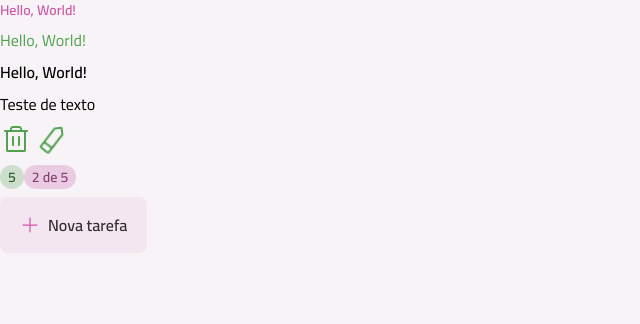
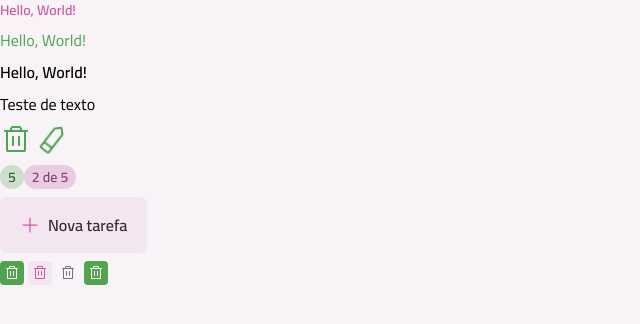
Before and after one commit to SouzaMVictor/todo, a React (Vite) app: page / in a window 1280 px wide. Shown: the top 324 px of the page, without its empty margins (0-640 px from the left). Built offline with nearby package versions, Linux system fonts and the light colour scheme.

Commit message:
feat(button): added button icons

```diff
--- a/src/App.tsx
+++ b/src/App.tsx
@@ -5,6 +5,7 @@
 import Badge from "./assets/components/badge";
 import Button from "./assets/components/button";
 import PlusIcon from "./assets/icons/Plus-Regular.svg?react"
+import ButtonIcon from "./assets/components/button-icon";
 
 export default function App() {
   return (
@@ -32,6 +33,13 @@
           Nova tarefa
         </Button>
       </div>
+
+      <div className="flex gap-1">
+        <ButtonIcon icon={TrashIcon} />
+        <ButtonIcon icon={TrashIcon} variant="secondary" />
+        <ButtonIcon icon={TrashIcon} variant="tertiary"/>
+        <ButtonIcon icon={TrashIcon} />
+      </div>
     </div>
     </div>
   );
--- /dev/null
+++ b/src/assets/components/button-icon.tsx
@@ -0,0 +1,59 @@
+import React from "react"
+import Icon from "./icon"
+import { cva, type VariantProps } from "class-variance-authority"
+
+
+export const ButtonIconVariants = cva(`inline-flex items-center justify-center cursor-pointer transition group`, {
+    variants:{
+        variant:{
+            primary: "bg-green-base hover:bg-green-dark",
+            secondary: "bg-grey-200 hover:bg-pink-base",
+            tertiary: "bg-transparent hover:bg-grey-200"
+        },
+        size:{
+            sm: "w-6 h-6 p-1 rounded"
+        },
+        disabled:{
+            true: "opacity-50 pointer-events-none"
+        }
+    },
+    defaultVariants:{
+        variant: "primary",
+        size: "sm",
+        disabled: false
+    }
+})
+
+export const ButtonIconIconVariants = cva("transition",{
+    variants:{
+        variant:{
+            primary: "fill-white",
+            secondary: "fill-pink-base group-hover:fill-white",
+            tertiary: "fill-grey-300 group-hover:fill-grey-400"
+        },
+        size:{
+            sm: "h-4 w-4"
+        }
+    },
+    defaultVariants:{
+        variant: "primary",
+        size: "sm"
+    }
+})
+
+interface ButtonIconProps extends VariantProps<typeof ButtonIconVariants>, Omit<React.ComponentProps<"button">,"size" | "disabled"> {
+ icon: React.ComponentProps<typeof Icon>["svg"]
+}
+
+export default function ButtonIcon({
+    variant,
+    size,
+    disabled,
+    className,
+    icon,
+    ...props
+}: ButtonIconProps){
+    return <button className={ButtonIconVariants({variant, size, disabled, className, ...props })}>
+        <Icon svg={icon} className={ButtonIconIconVariants({variant,size})} />
+    </button>
+}
--- a/src/assets/components/button.tsx
+++ b/src/assets/components/button.tsx
@@ -64,7 +64,7 @@
   children,
   icon: IconComponent,
   ...props
-}): ButtonProps {
+}: ButtonProps) {
   return (
     <button
       className={ButtonVariants({ variant, size, disabled, className })}
```
